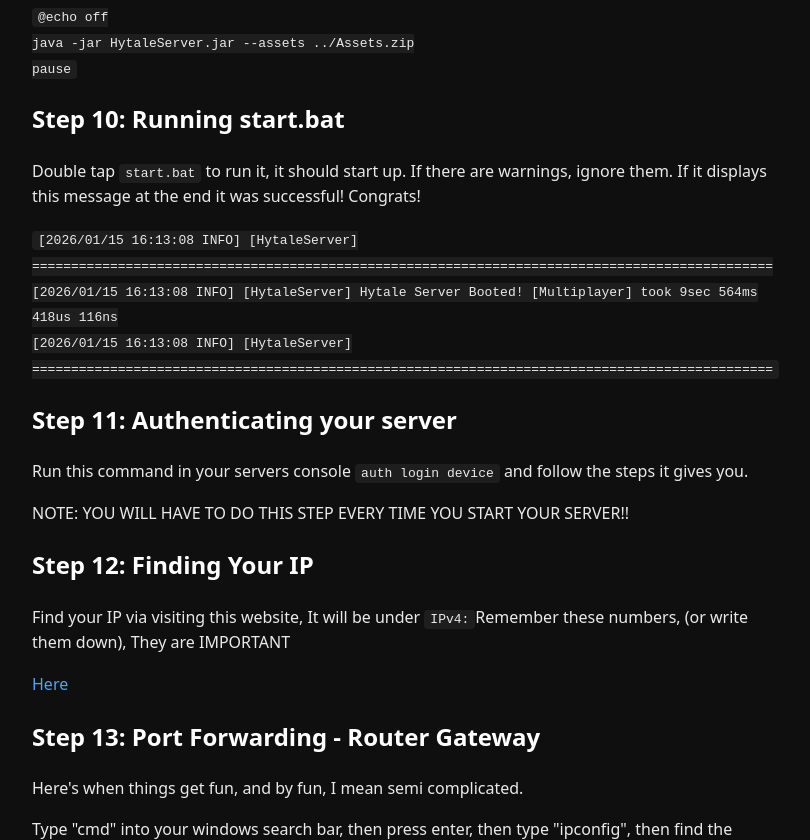
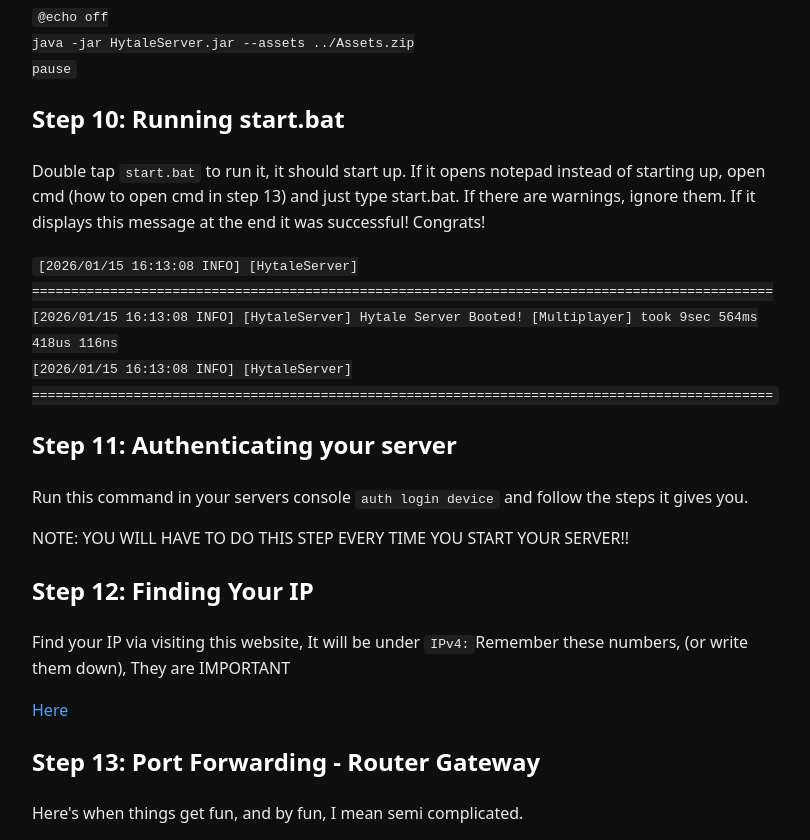
Before and after one commit to MalfoyDraco99/hytale-server-guide, a plain HTML site: page index.html in a window 1280 px wide. Shown: the part 3178-4018 px from the top of the page, without its empty margins (233-1043 px from the left). Drawn offline with Linux system fonts and the light colour scheme.

Commit message:
Update instructions for running start.bat

```diff
--- a/index.html
+++ b/index.html
@@ -116,7 +116,7 @@
   <p><code>@echo off<br>java -jar HytaleServer.jar --assets ../Assets.zip<br>pause</code></p>
 
   <h2>Step 10: Running start.bat</h2>
-  <p>Double tap <code>start.bat</code> to run it, it should start up. If there are warnings, ignore them. If it displays this message at the end it was successful! Congrats!</p>
+  <p>Double tap <code>start.bat</code> to run it, it should start up. If it opens notepad instead of starting up, open cmd (how to open cmd in step 13) and just type start.bat. If there are warnings, ignore them. If it displays this message at the end it was successful! Congrats!</p>
   <p><code>[2026/01/15 16:13:08   INFO]                 [HytaleServer] =============================================================================================== <br>
 [2026/01/15 16:13:08   INFO]                 [HytaleServer]          Hytale Server Booted! [Multiplayer] took 9sec 564ms 418us 116ns <br>
 [2026/01/15 16:13:08   INFO]                 [HytaleServer] ===============================================================================================</code></p>
```
